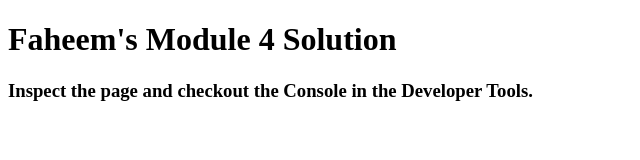
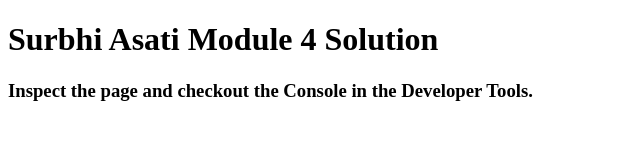
Before and after one commit to Ssurbhi12/coursera-assignment-3, a plain HTML site: page index.html in a window 1280 px wide. Shown: the whole page, without its empty margins (0-640 px from the left). Drawn offline with Linux system fonts and the light colour scheme.

Commit message:
Update index.html

```diff
--- a/index.html
+++ b/index.html
@@ -11,7 +11,7 @@
   <script src="script.js"></script>
 </head>
 <body>
-  <h1>Faheem's Module 4 Solution</h1>
+  <h1>Surbhi Asati Module 4 Solution</h1>
   <h3>Inspect the page and checkout the Console in the Developer Tools.</h3>
 </body>
 </html>
```
